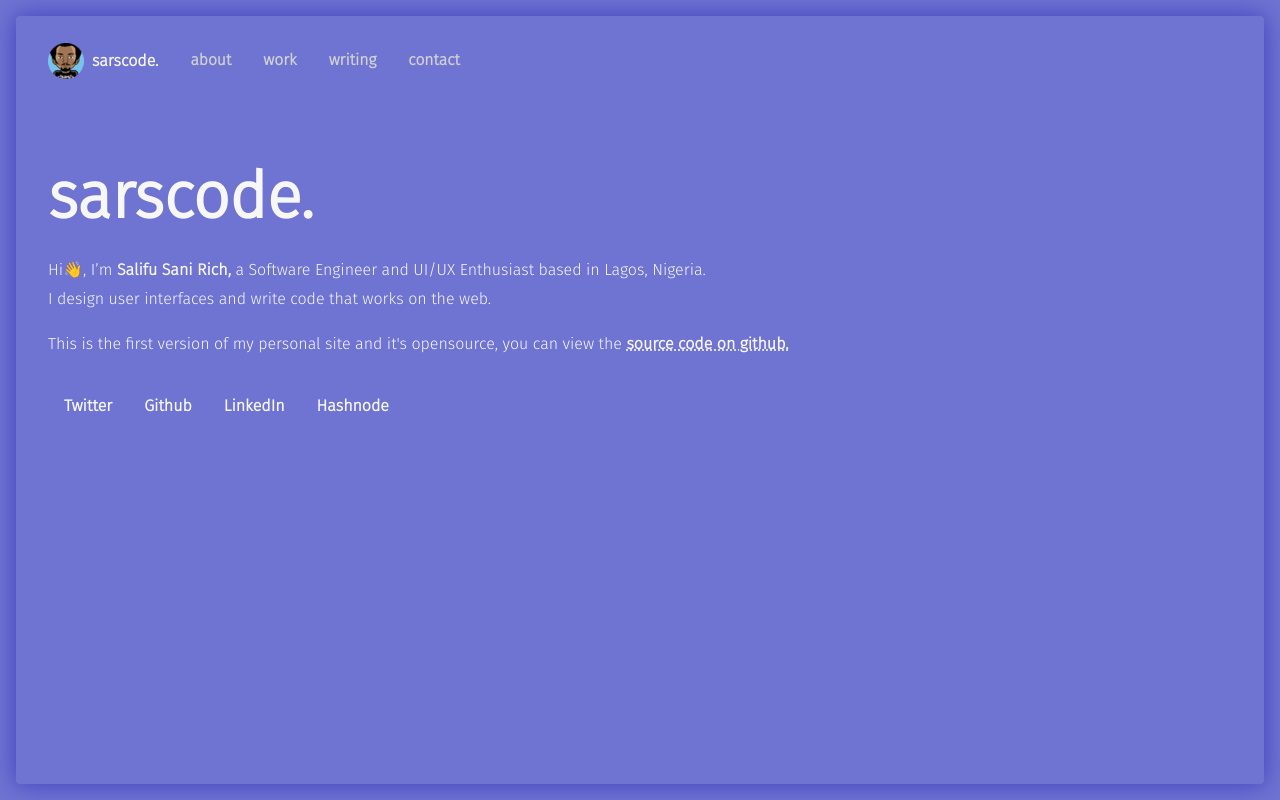
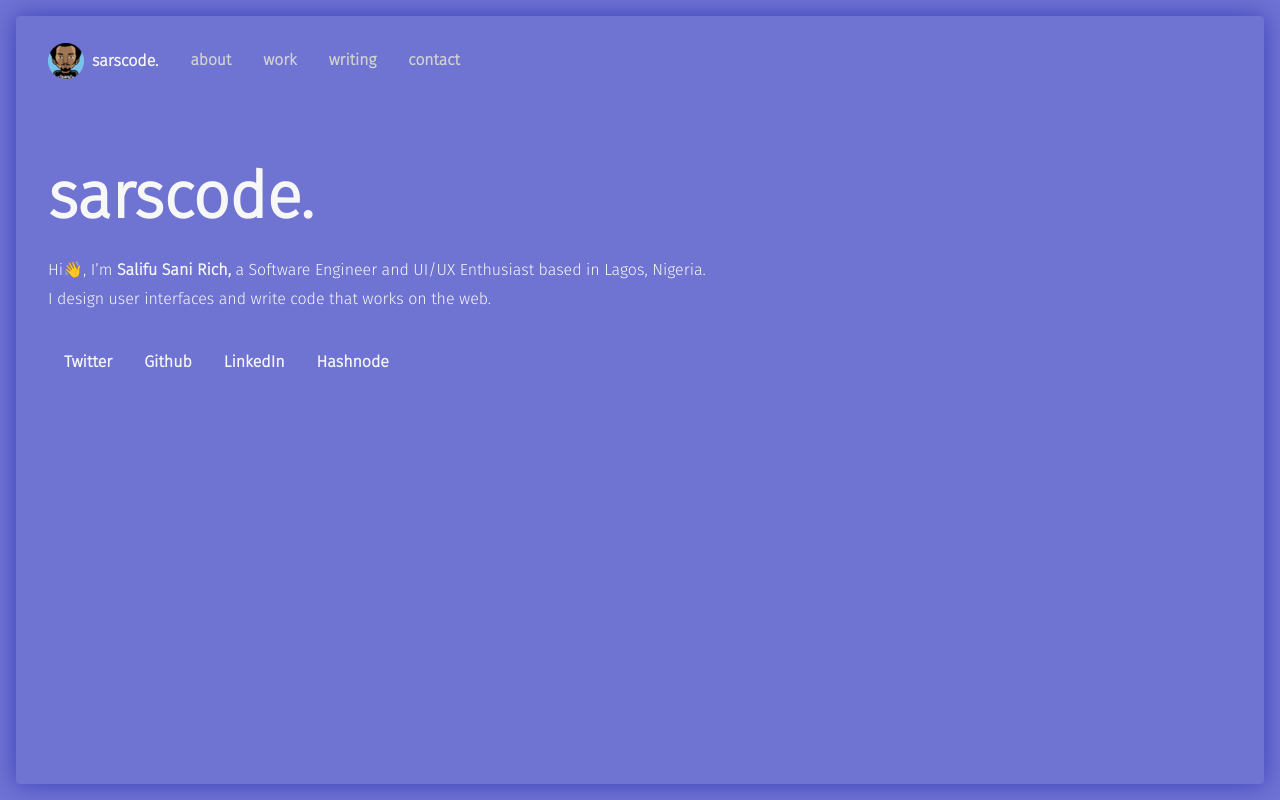
Before and after one commit to sarscode/sarscode.github.io, a React (Create React App) app: page / in a window 1280 px wide. Built offline with nearby package versions, Linux system fonts and the light colour scheme.

Commit message:
fix(typo): remove redundant text

```diff
--- a/src/pages/Intro.js
+++ b/src/pages/Intro.js
@@ -16,13 +16,6 @@ function Intro() {
         Enthusiast based in Lagos, Nigeria. <br /> I design user interfaces and
         write code that works on the web.
       </p>
-      <p>
-        This is the first version of my personal site and it's opensource, you
-        can view the{" "}
-        <a href="https://github.com/sarscode/sarscode.dev">
-          source code on github.
-        </a>
-      </p>
       <Social />
     </main>
   );
```
